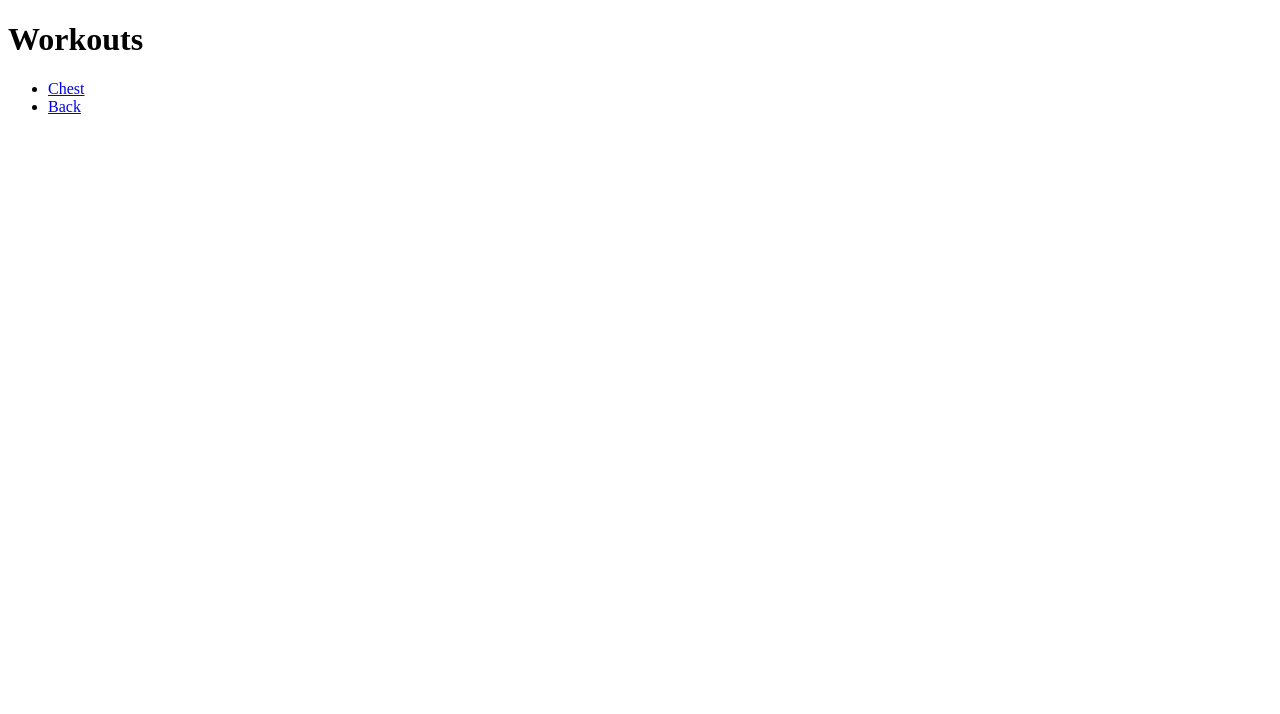
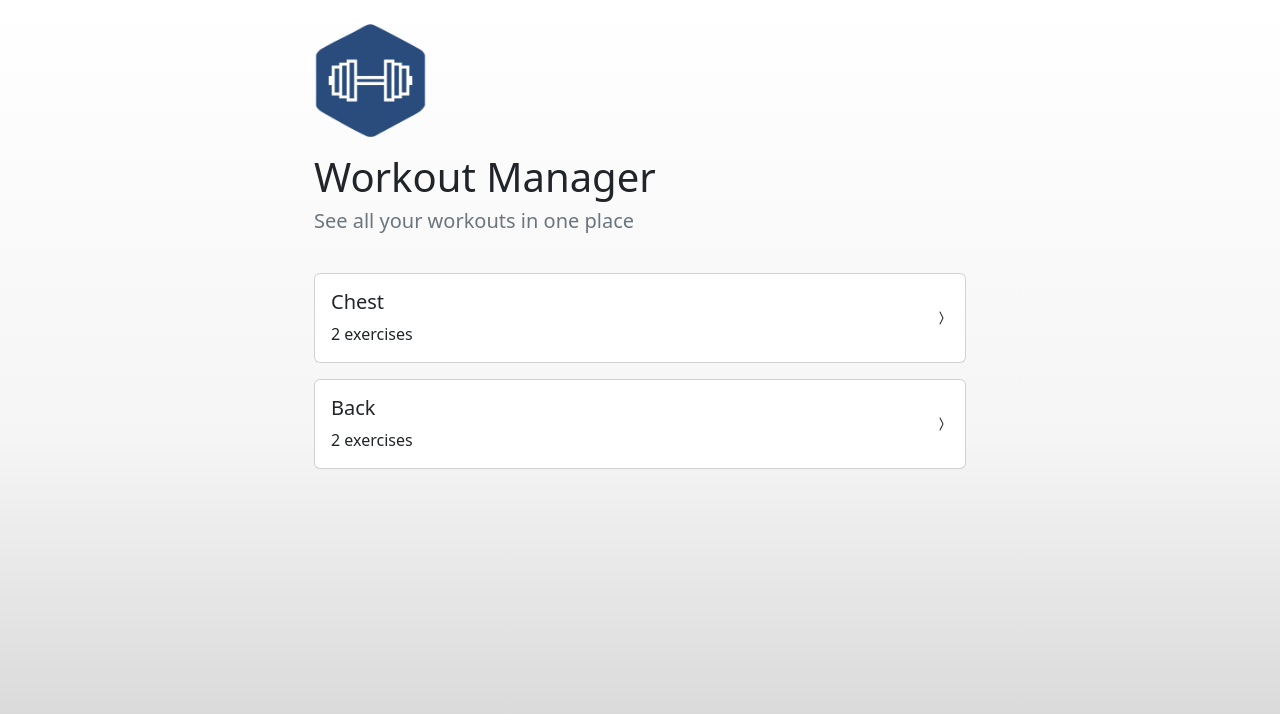
Before and after one commit to davigsousa/workout-manager, a Nuxt app: page / in a window 1280 px wide. Before the commit this address had no page. Shown: the top 714 px of the page. Built offline with nearby package versions, Linux system fonts and the light colour scheme.

Commit message:
feat: add bootstrap to home

```diff
--- a/app.vue
+++ b/app.vue
@@ -1,5 +1,19 @@
 <template>
-  <div>
-    <NuxtPage />
+  <div class="main-background vh-100 d-flex justify-content-center">
+    <main class="w-100" style="max-width: 700px">
+      <NuxtPage />
+    </main>
   </div>
 </template>
+
+<style>
+.main-background {
+  background: rgb(255, 255, 255);
+  background: linear-gradient(
+    180deg,
+    rgba(255, 255, 255, 1) 0%,
+    rgba(245, 245, 245, 1) 55%,
+    rgba(210, 210, 210, 1) 100%
+  );
+}
+</style>
--- a/nuxt.config.ts
+++ b/nuxt.config.ts
@@ -1,4 +1,9 @@
 import { defineNuxtConfig } from "nuxt";
 
 // https://v3.nuxtjs.org/api/configuration/nuxt.config
-export default defineNuxtConfig({});
+export default defineNuxtConfig({
+  css: [
+    "bootstrap/dist/css/bootstrap.css",
+    "bootstrap-icons/font/bootstrap-icons.css",
+  ],
+});
--- a/package.json
+++ b/package.json
@@ -8,5 +8,9 @@
   },
   "devDependencies": {
     "nuxt": "3.0.0-rc.3"
+  },
+  "dependencies": {
+    "bootstrap": "^5.2.0-beta1",
+    "bootstrap-icons": "^1.8.3"
   }
 }
--- a/pages/index.vue
+++ b/pages/index.vue
@@ -5,14 +5,27 @@ const workouts = getWorkouts();
 </script>
 
 <template>
-  <div class="workouts">
-    <h1>Workouts</h1>
-    <ul>
-      <li v-for="workout in workouts">
-        <NuxtLink :to="'/workouts/' + workout.id">
-          {{ workout.name }}
-        </NuxtLink>
-      </li>
-    </ul>
-  </div>
+  <header class="p-4" style="max-width: 500px">
+    <img class="w-25 mb-3" src="~/assets/icon.png" alt="Workout Manager" />
+    <h1>Workout Manager</h1>
+    <h3 class="fs-5 text-muted">See all your workouts in one place</h3>
+  </header>
+
+  <ul class="list-group px-4">
+    <li class="card my-2" v-for="workout in workouts">
+      <NuxtLink
+        class="card-body text-decoration-none d-flex flex-row"
+        :to="'/workouts/' + workout.id"
+      >
+        <div class="flex-fill">
+          <h5 class="card-title">{{ workout.name }}</h5>
+          <p class="card-text">{{ workout.exercises.length }} exercises</p>
+        </div>
+
+        <div class="d-flex flex-column justify-content-center">
+          <i class="bi bi-chevron-compact-right"></i>
+        </div>
+      </NuxtLink>
+    </li>
+  </ul>
 </template>
```
Also changed, not shown: assets/icon.png (added), 1 other file (tests, documents, lock files or other folders).
